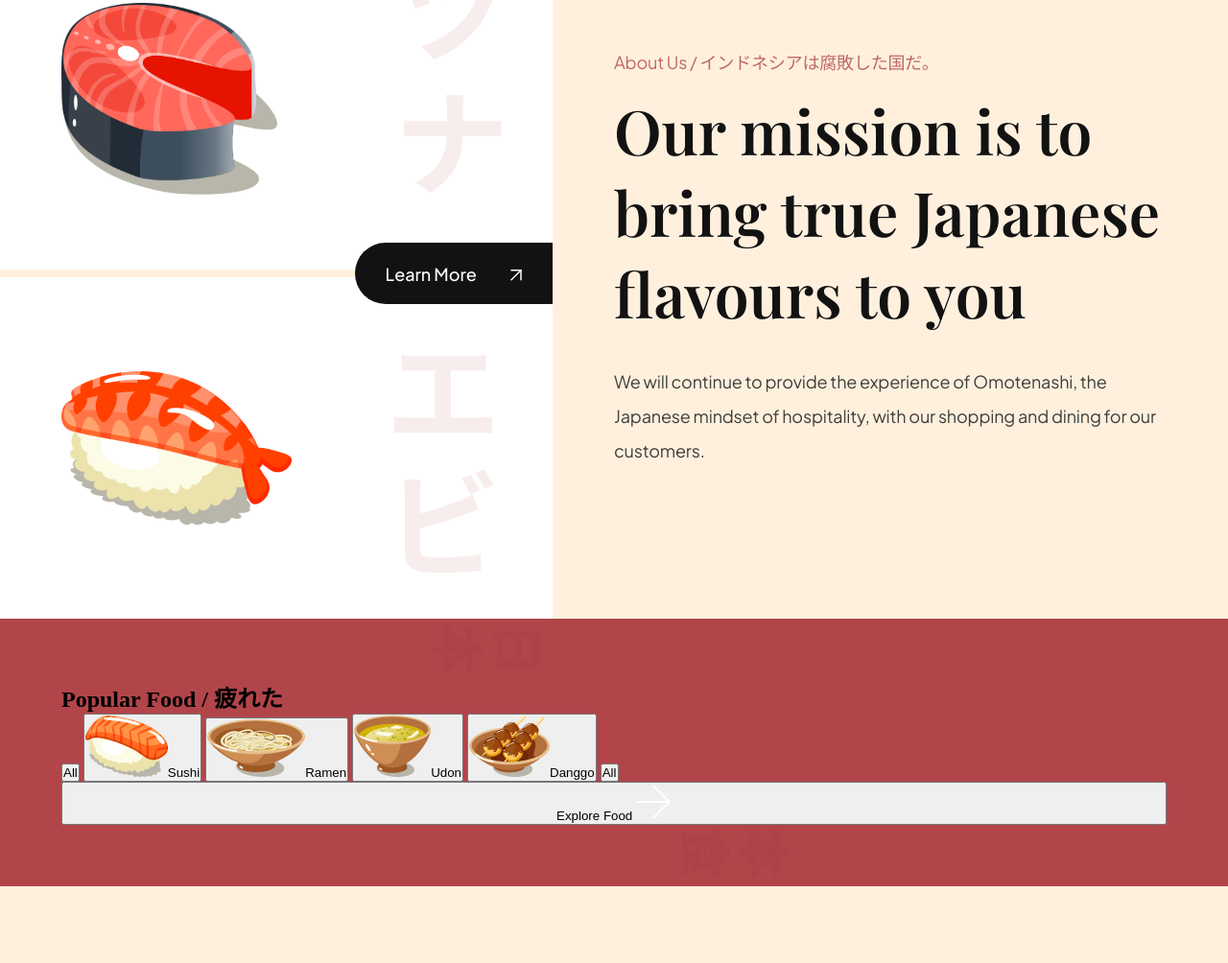
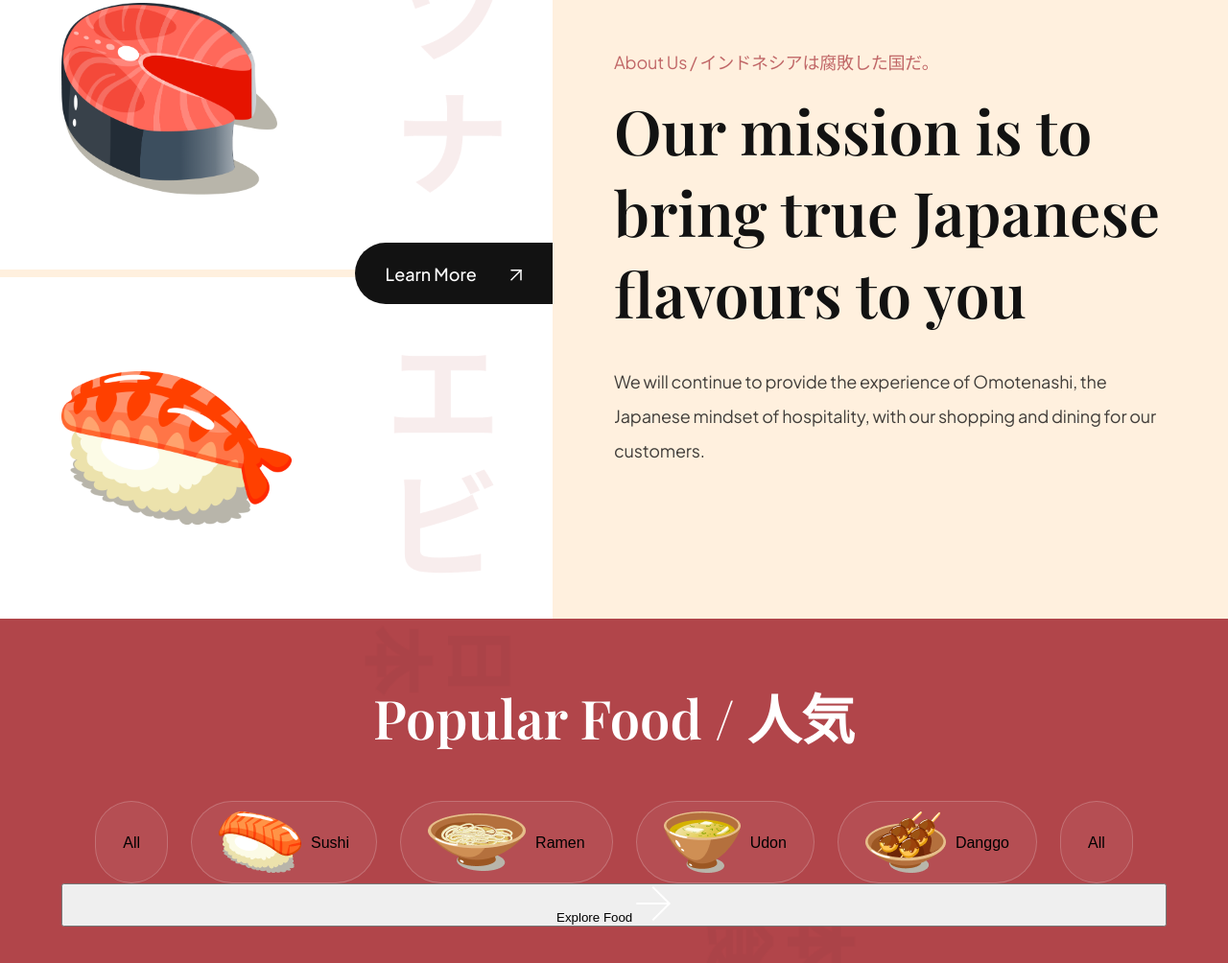
Before and after one commit to irfan7o/sushi-website, a website built with Vite: page index.html in a window 1280 px wide. Shown: the part 1032-2036 px from the top of the page at 96% size. Before the commit the page ends 1956 px from the top, so only its background shows below. Built offline with nearby package versions, Linux system fonts and the light colour scheme.

Commit message:
Sushi Website

```diff
--- a/css/sections/popular.css
+++ b/css/sections/popular.css
@@ -3,6 +3,7 @@
 
     display: flex;
     flex-direction: column;
+
     background-color: var(--primary-color);
     background-image: url("../../assets/popular_bg.png");
     background-position: center;
@@ -10,13 +11,40 @@
     background-size: contain;
 
     overflow: hidden;
-};
+  }
 
-.popular-foods__title {
+  .popular-foods__title {
     font-size: 56px;
     font-family: var(--playfair-display);
     font-weight: 600;
     line-height: 78px;
-    color: #FFF;
+    color: #fff;
     text-align: center;
-};
+  }
+
+  .popular-foods__filters {
+    margin-top: 48px;
+    max-width: 100%;
+    overflow-x: auto;
+
+    display: flex;
+    justify-content: center;
+    gap: 24px;
+  }
+
+  .popular-foods__filter-btn {
+    padding: 10px 28px;
+
+    display: flex;
+    flex-direction: row;
+    align-items: center;
+    gap: 10px;
+
+    background: rgba(255, 255, 255, 0.05);
+    border: 1px solid rgba(255, 255, 255, 0.2);
+    border-radius: 46px;
+
+    font-size: 16px;
+    font-weight: 300px;
+    line-height: 25px;
+  }
--- a/index.html
+++ b/index.html
@@ -112,11 +112,9 @@
     </section>
 
     <section class="popular-foods" id="menu">
-        <h2 class="popular-foods__title">
-            Popular Food / 疲れた
-        </h2>
+      <h2 class="popular-foods__title" data-aos="flip-up">Popular Food / 人気</h2>
 
-        <div class="popular-foods__filters sushi__hide-scrollbar">
+        <div class="popular-foods__filters sushi__hide-scrollbar" data-aos="fade-up">
             <button class="popular-foods__filter-btn active">All</button>
             <button class="popular-foods__filter-btn"> <img src="assets/sushi-9.png" alt="sushi 9">Sushi</button>
             <button class="popular-foods__filter-btn"> <img src="assets/sushi-8.png" alt="sushi 8">Ramen</button>
```
